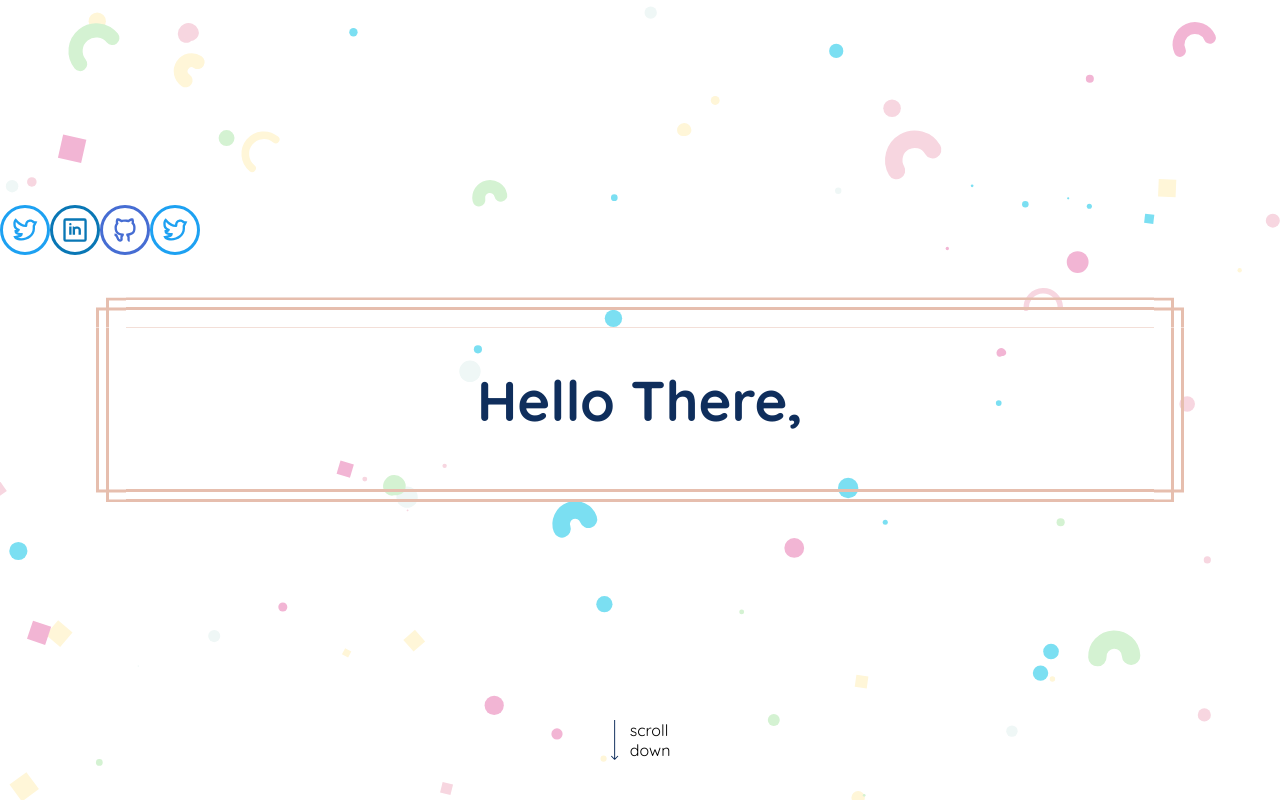
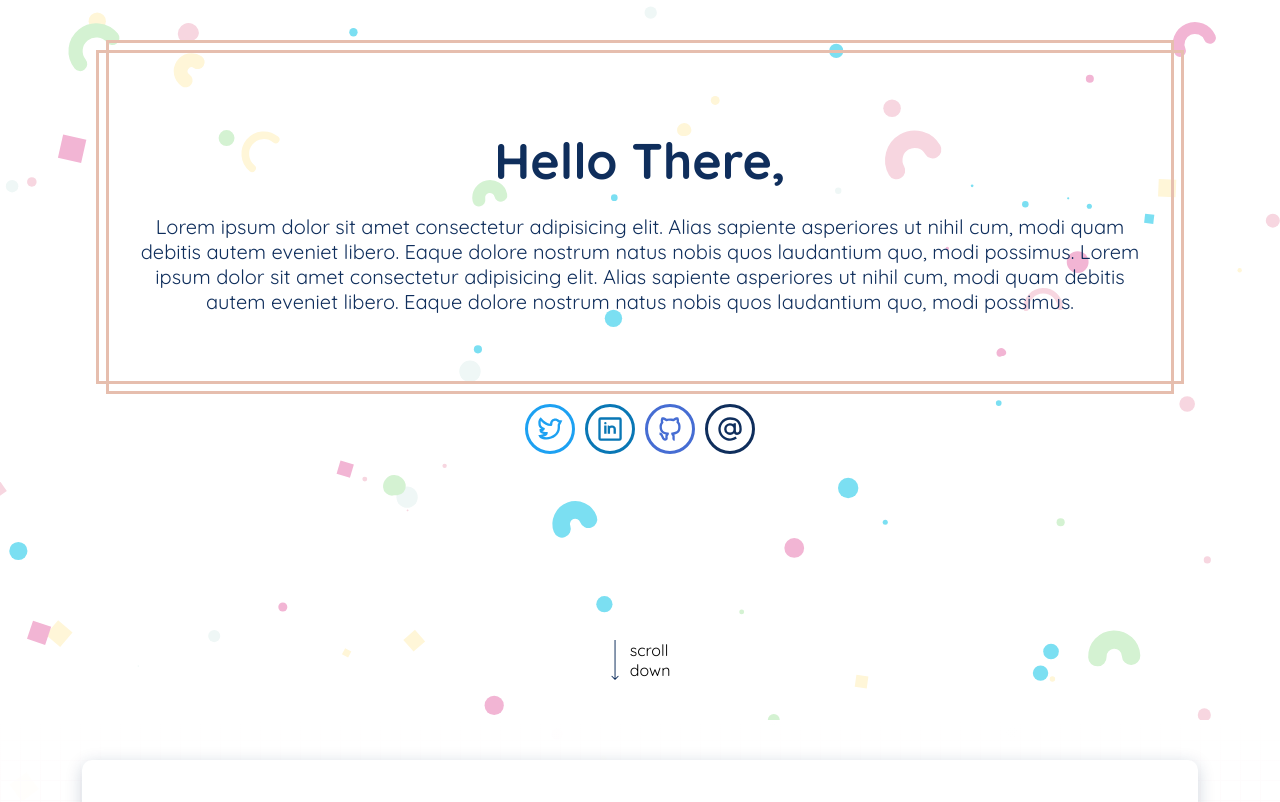
Before and after one commit to denizerisen/portfolio-page, a React (Create React App) app: page / in a window 1280 px wide. Shown: the top 802 px of the page. Built offline with nearby package versions, Linux system fonts and the light colour scheme.

Commit message:
vendor prefixes, hero elements positioning

```diff
--- a/src/components/hero/hero.js
+++ b/src/components/hero/hero.js
@@ -79,12 +79,21 @@ export default function Hero() {
       <canvas ref={canvasRef} width={width} height={height} />
       <div className="hero-text-container">
         <h1>Hello There,</h1>
+        <p>
+          Lorem ipsum dolor sit amet consectetur adipisicing elit. Alias
+          sapiente asperiores ut nihil cum, modi quam debitis autem eveniet
+          libero. Eaque dolore nostrum natus nobis quos laudantium quo, modi
+          possimus. Lorem ipsum dolor sit amet consectetur adipisicing elit.
+          Alias sapiente asperiores ut nihil cum, modi quam debitis autem
+          eveniet libero. Eaque dolore nostrum natus nobis quos laudantium quo,
+          modi possimus.
+        </p>
       </div>
       <div className="social-links">
         <Link type="twitter" />
         <Link type="linkedin" />
         <Link type="github" />
-        <Link type="twitter" />
+        <Link type="mail" />
       </div>
       <div className="scroll-pointer">
         <svg className="icon">
--- a/src/components/hero/hero.scss
+++ b/src/components/hero/hero.scss
@@ -1,38 +1,52 @@
 .hero-wrapper {
   width: 100%;
-  height: 100vh;
+  height: 90vh;
+  padding: px(40) 0;
+  display: flex;
+  flex-wrap: wrap;
+  justify-content: center;
 }
 
 canvas {
   position: absolute;
   z-index: -1;
+  top: 0;
   width: 100%;
-  height: 100%;
+  height: 100vh;
 }
 
 .hero-text-container {
   border: px(30) solid transparent;
   border-image: url(../../assets/border.svg) 30 round;
-  position: relative;
-  top: 50%;
-  transform: translate(0, -50%);
+  -webkit-border: px(30) solid transparent;
+  -webkit-border-image: url(../../assets/border.svg) 30 round;
+
   width: 85%;
-  margin: 0 auto;
   display: flex;
+  flex-direction: column;
   justify-content: center;
-  align-items: center;
   color: $color-main;
   text-align: center;
 
   h1 {
-    font-size: px(56);
+    font-size: px(50);
     font-weight: $font-bold;
+  }
+
+  p {
+    font-size: px(20);
   }
 }
 
 .social-links {
-  height: px(100);
   display: flex;
+  justify-content: center;
+  margin: px(5);
+  width: 100%;
+
+  .link {
+    margin: px(5);
+  }
 
   .icon {
     width: 100%;
@@ -41,15 +55,11 @@ canvas {
 }
 
 .scroll-pointer {
-  position: absolute;
-  bottom: 0;
-  left: 50%;
-  transform: translate(-50%, 0);
-  margin-bottom: px(40);
-
+  width: min-content;
+  margin: 0 auto;
   display: flex;
+  align-self: flex-end;
   align-items: center;
-
   .icon {
     width: px(10);
     height: px(40);
--- a/src/components/link/link.scss
+++ b/src/components/link/link.scss
@@ -7,9 +7,13 @@
   border-radius: 50%;
   border: px(3) solid;
   transition: transform 0.8s ease-in-out;
+  -webkit-transition: transform 0.8s ease-in-out;
+  -moz-transition: transform 0.8s ease-in-out;
 
   &:hover {
     transform: rotate(360deg);
+    -webkit-transform: rotate(360deg);
+    -moz-transform: rotate(360deg);
   }
 
   .icon {
--- a/src/components/showcase/showcase.scss
+++ b/src/components/showcase/showcase.scss
@@ -1,7 +1,7 @@
 .showcase-section {
   padding: px(20) px(20);
 
-  background: linear-gradient(rgba(#fff, 1) 0%, transparent 100%),
+  background: linear-gradient(rgba(#fff, 1) 0%, rgba(#fff, 0) 100%),
     linear-gradient(90deg, $color-pale-pink 5%, transparent 1%),
     linear-gradient($color-pale-pink 5%, transparent 1%);
 
@@ -19,6 +19,8 @@
   background-color: #fff;
   border-radius: $radius;
   box-shadow: 0px 4px 17px 0px rgba($color: $color-main, $alpha: 0.2);
+  -webkit-box-shadow: 0px 4px 17px 0px rgba($color: $color-main, $alpha: 0.2);
+  -moz-box-shadow: 0px 4px 17px 0px rgba($color: $color-main, $alpha: 0.2);
 
   display: flex;
   flex-wrap: wrap;
--- a/src/styles/reset.scss
+++ b/src/styles/reset.scss
@@ -6,6 +6,11 @@ body {
   margin: 0;
   padding: 0;
   font-family: $font-main;
+}
+
+h1,
+p {
+  margin: px(5);
 }
 
 a {
```
